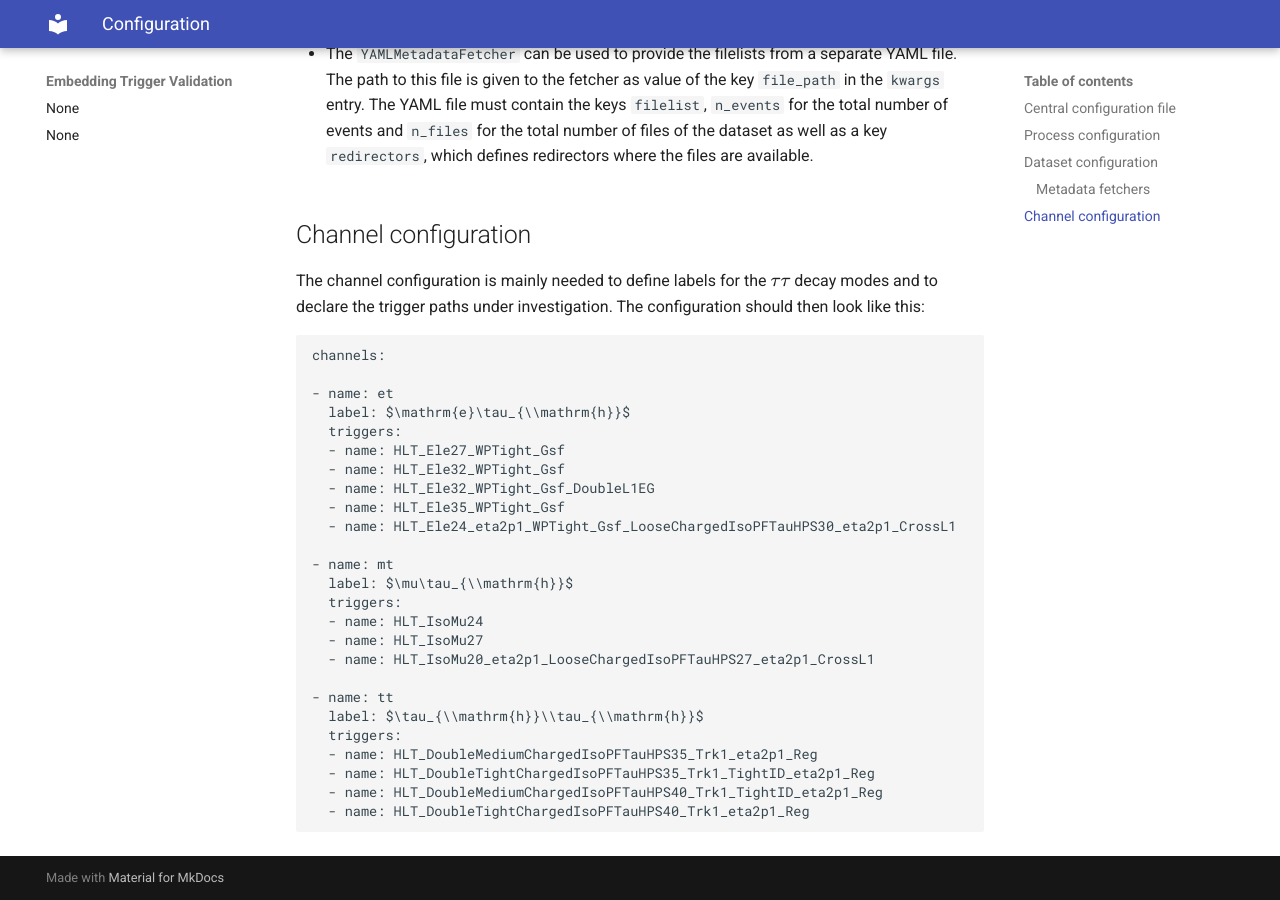
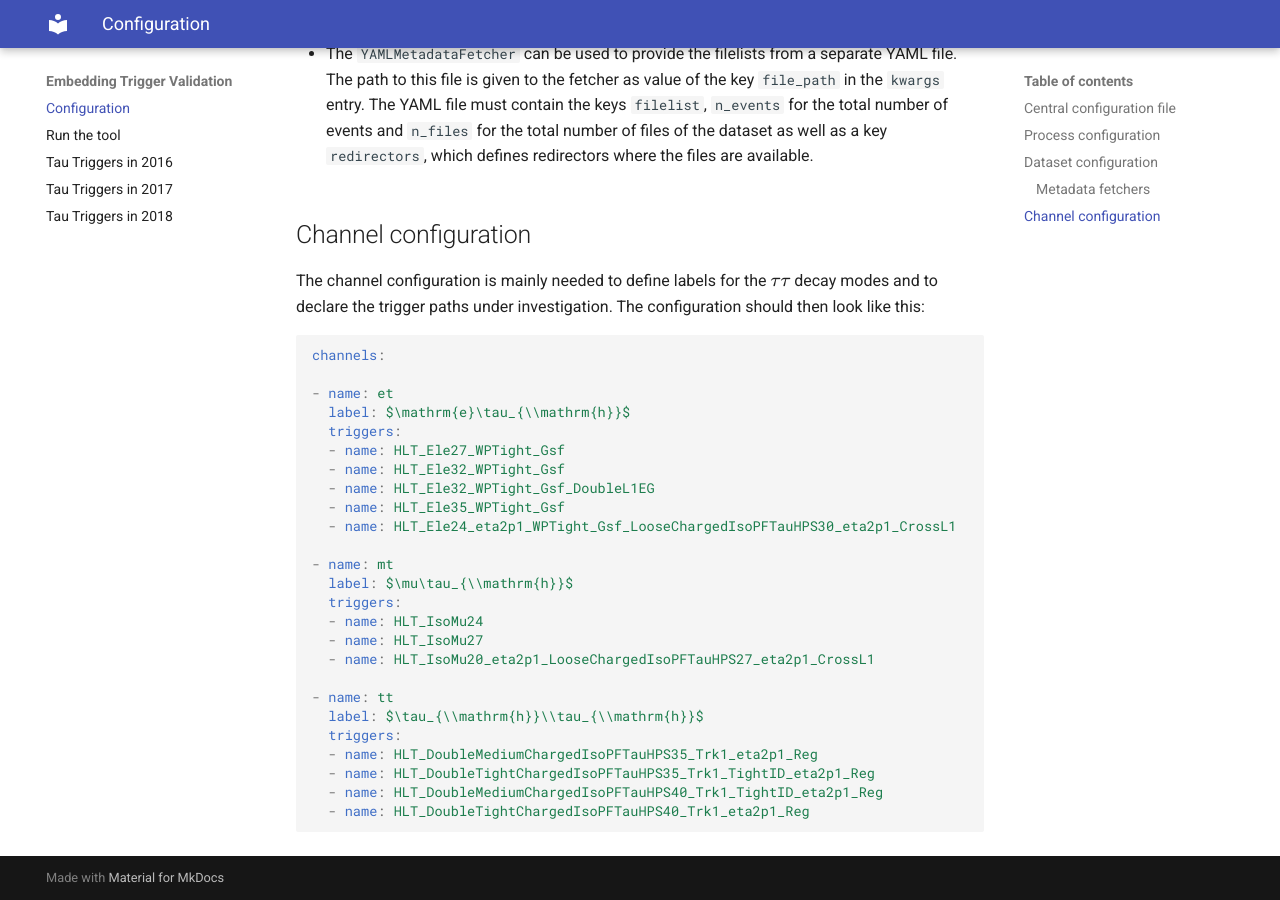
Before and after one commit to moritzmolch/embedding-trigger-validation, an MkDocs documentation site: the page built from docs/content/configuration.md, in a window 1280 px wide and 900 px high, scrolled down 3189 px. Built offline with MkDocs 1.6.1 and Material for MkDocs 9.7.7, drawn with Linux system fonts in a browser that asks for light colours; some of the changed text lies outside the part shown.

Commit message:
Add mkdocs documentation

```diff
--- a/mkdocs.yml
+++ b/mkdocs.yml
@@ -4,8 +4,17 @@ plugins:
 - mkdocstrings
 
 markdown_extensions:
+  - admonition
+  - pymdownx.highlight:
+      anchor_linenums: true
+      line_spans: __span
+      pygments_lang_class: true
   - pymdownx.arithmatex:
       generic: True
+  - pymdownx.inlinehilite
+  - pymdownx.snippets
+  - pymdownx.details
+  - pymdownx.superfences
   - md_in_html
 
 extra_javascript:
@@ -17,5 +26,8 @@ theme:
   name: material
 
 nav:
-- tau-triggers-2016.md
-- tau-triggers-2017.md
+- content/configuration.md
+- content/run-the-tool.md
+- content/tau-triggers-2016.md
+- content/tau-triggers-2017.md
+- content/tau-triggers-2018.md
--- /dev/null
+++ b/requirements.txt
@@ -0,0 +1,3 @@
+mkdocs
+mkdocs-material
+mkdocstrings
```
